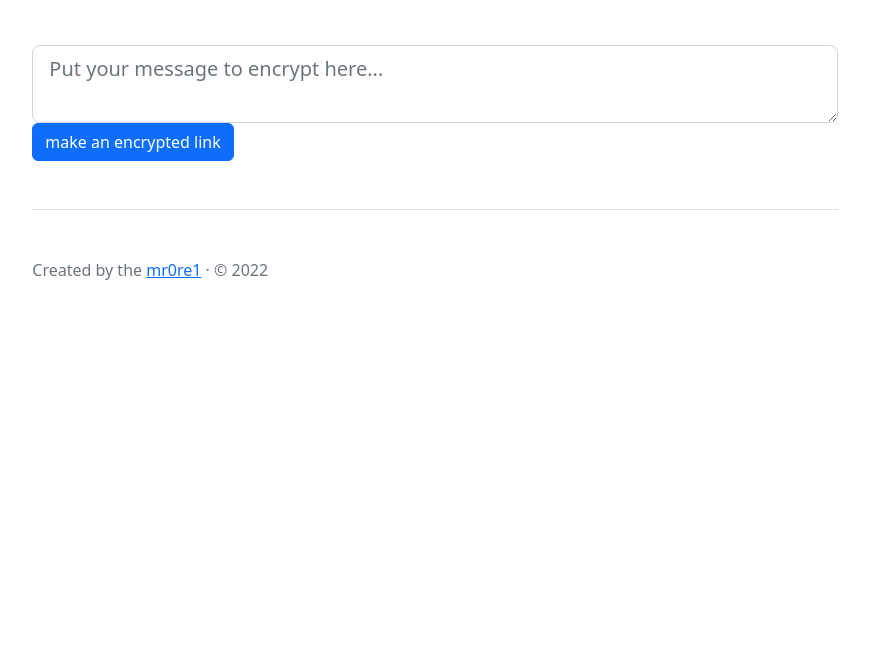
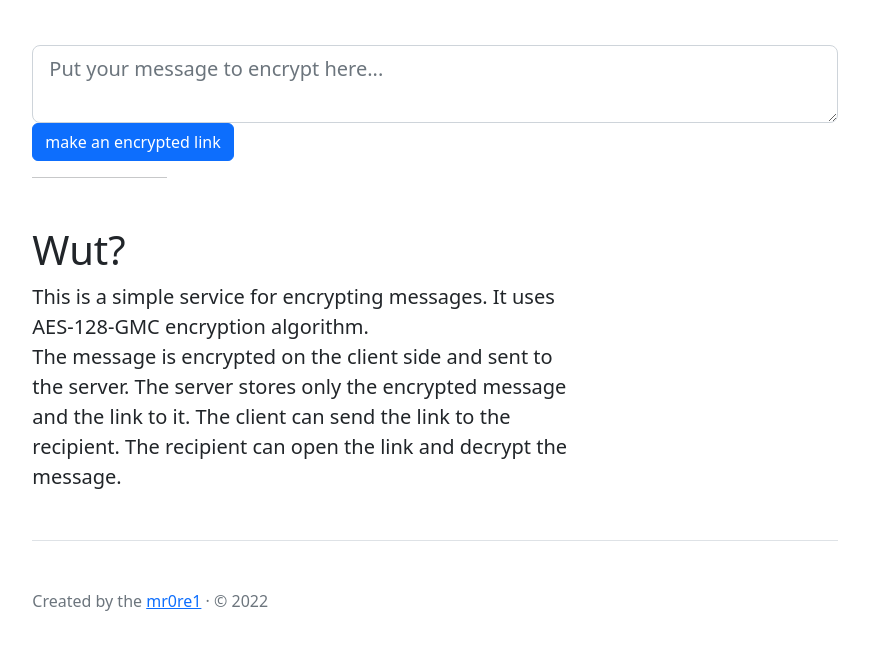
Before and after one commit to mr0re1/reveal, a plain HTML site: page static/index.html in a window 1280 px wide. Shown: the part 104-754 px from the top of the page, without its empty margins (205-1074 px from the left). Drawn offline with nearby package versions, Linux system fonts and the light colour scheme.

Commit message:
Add text description

```diff
--- a/static/index.html
+++ b/static/index.html
@@ -41,19 +41,15 @@
                 <a id="link"></a>
             </div>
 
-            <!--
-            <h1>Get started with Bootstrap</h1>
-            <p class="fs-5 col-md-8">Quickly and easily get started with Bootstrap's compiled, production-ready files
-                with this barebones example featuring some basic HTML and helpful links. Download all our examples to
-                get started.</p>
-
-            <div class="mb-5">
-                <a href="/docs/5.2/examples/" class="btn btn-primary btn-lg px-4">Download examples</a>
-            </div>
-
             <hr class="col-3 col-md-2 mb-5">
-            -->
-
+            <h1>Wut?</h1>
+            <p class="fs-5 col-md-8">
+                This is a simple service for encrypting messages. It uses AES-128-GMC encryption algorithm.<br>
+                The message is encrypted on the client side and sent to the server.
+                The server stores only the encrypted message and the link to it.
+                The client can send the link to the recipient.
+                The recipient can open the link and decrypt the message.
+            </p>
         </main>
         <footer class="pt-5 my-5 text-muted border-top">
             Created by the <a href="http://orlov.love">mr0re1</a> · © 2022
```
